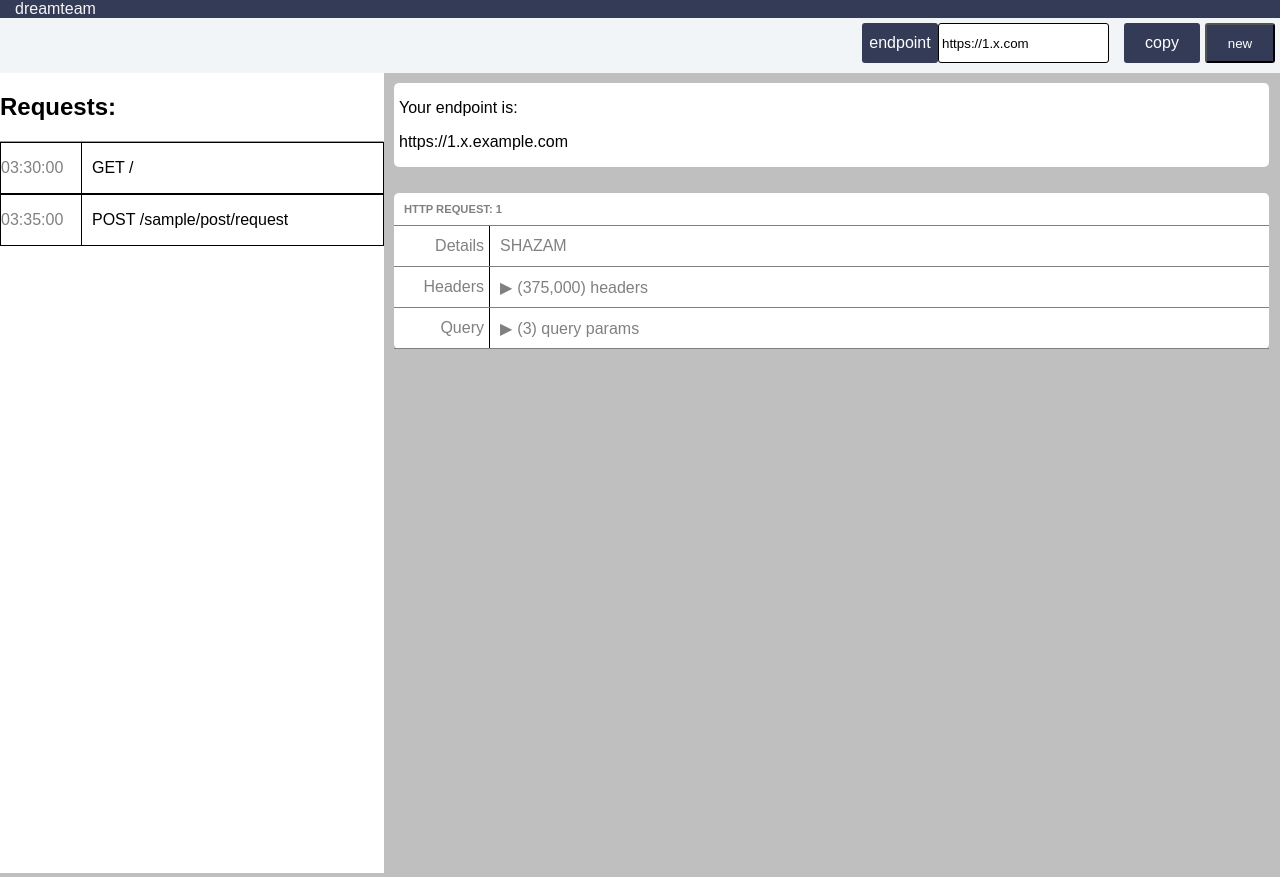
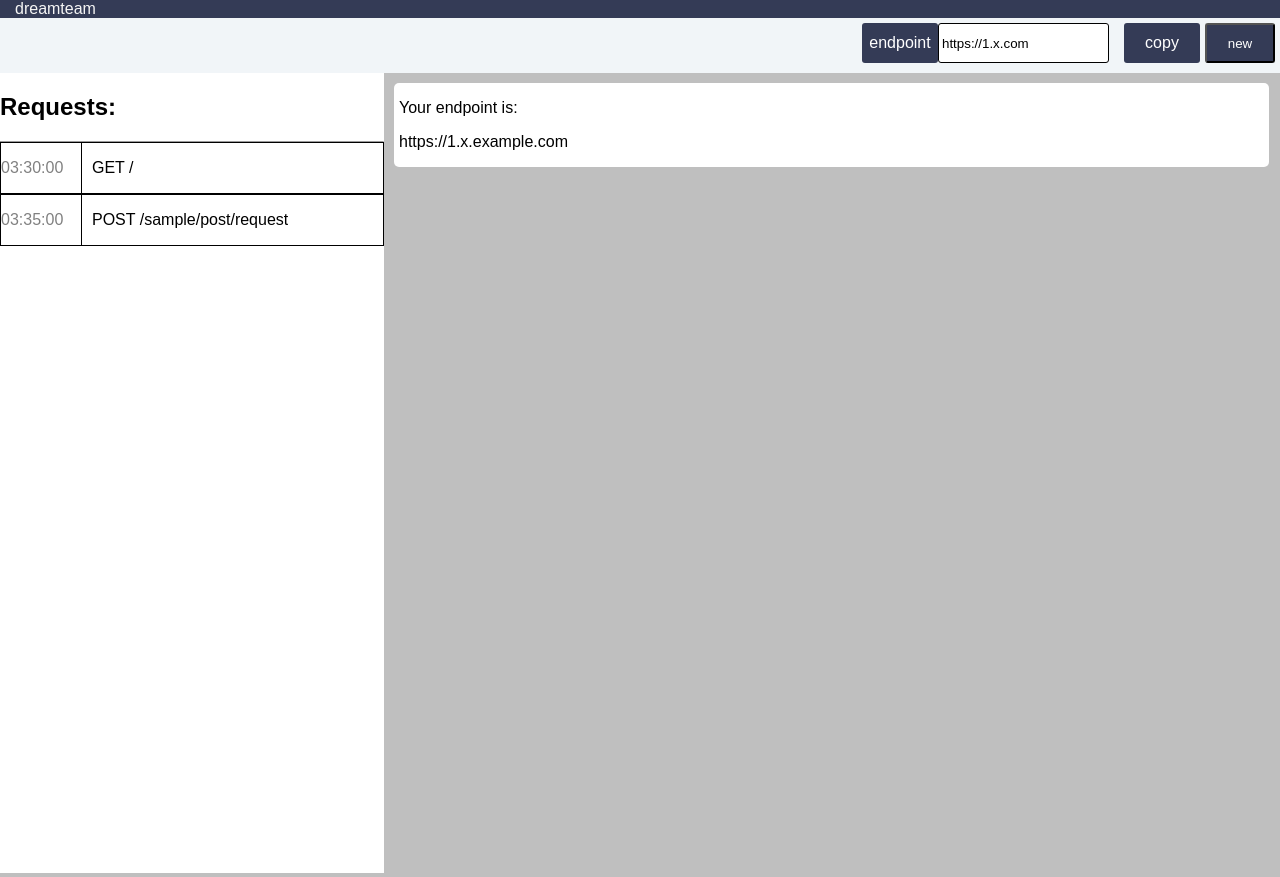
Before and after one commit to MattReg12/request_bin_clone, a React (Vite) app: page /bin/1/1 in a window 1280 px wide. Built offline with nearby package versions, Linux system fonts and the light colour scheme; no server answers; a web font is replaced by a local one.

Commit message:
updated main summary

```diff
--- a/src/components/EndpointSummaryMain.tsx
+++ b/src/components/EndpointSummaryMain.tsx
@@ -13,19 +13,23 @@ interface EndpointSummaryMainProps {
 
 function EndpointSummaryMain({ requestId, binId, requests }: EndpointSummaryMainProps) {
   const [requestClicked, setRequestClicked] = React.useState(false)
+  const [currentRequest, setCurrentRequst] = React.useState<Request>({})
 
   React.useEffect(() => {
     if (requestId) {
-      setRequestClicked(true)
-      // axios request individual detail of request
+      const request = requests.find(request => request['id'] == requestId)
+      if (request) {
+        setRequestClicked(true)
+        setCurrentRequst(request)
+      }
     }
-  }, [])
+  }, [requestId])
 
   return (
     <div className={styles.wrapper}>
       <RequestList requests={requests}/>
       <EndpointDetail binId={binId} />
-      {requestClicked && <RequestDetail requestId={requestId}/>}
+      {requestClicked && <RequestDetail request={currentRequest}/>}
     </div>
   )
 }
--- a/src/components/RequestDetail.tsx
+++ b/src/components/RequestDetail.tsx
@@ -1,17 +1,18 @@
 import React from 'react'
 import styles from './RequestDetail.module.css'
+import { Request } from '../types/types'
 
 interface RequestDetailProp {
-  requestId: string | undefined
+  request: Request
 }
 
-function RequestDetail({ requestId }: RequestDetailProp) {
+function RequestDetail({ request }: RequestDetailProp) {
   return (
     <div className={styles.wrapper}>
-      <p className={styles.header}>{`HTTP REQUEST:      ${requestId}`}</p>
+      <p className={styles.header}>{`HTTP REQUEST:      ${request.id}`}</p>
       <div className={styles.lineItem}>
         <p className={styles.lineItemName}>Details</p>
-        <p className={styles.lineItemContent}>SHAZAM</p>
+        <p className={styles.lineItemContent}>{`${request.method}   ${request.path}`}</p>
       </div>
       <div className={styles.lineItem}>
         <p className={styles.lineItemName}>Headers</p>
--- a/src/components/RequestList.tsx
+++ b/src/components/RequestList.tsx
@@ -13,7 +13,7 @@ function RequestList( {requests} :RequestListProp ) {
       <h2>Requests:</h2>
       <hr className={styles.hr}></hr>
       {requests.map(request => {
-        return <RequestListItem key={Math.random()}request={request}/>
+        return <RequestListItem key={Math.random()} request={request}/>
       })}
     </div>
   )
--- a/src/components/RequestListItem.tsx
+++ b/src/components/RequestListItem.tsx
@@ -1,6 +1,7 @@
 import React from 'react'
 import styles from './RequestListItem.module.css'
 import { Request } from '../types/types'
+import { useNavigate  } from 'react-router-dom'
 
 interface RequestListItem {
   request : Request
@@ -9,10 +10,12 @@ interface RequestListItem {
 
 
 function RequestListItem({request}: RequestListItem) {
+  const navigate = useNavigate()
+
   function handleClick() {
-    alert('bazinga')
+    const bin = window.location.pathname.split('/')[2]
+    navigate(`/bin/${bin}/${request['id']}`)
   }
-
 
   return (
     <div onClick={handleClick} className={styles.wrapper}>
--- a/src/services/endpoints.tsx
+++ b/src/services/endpoints.tsx
@@ -8,14 +8,16 @@ const data = [
       "path": "/",
       "headers": "Host: jWM187dSQ8xT.x.domain.com\nUser-Agent: PostmanRuntime/7.41.0\nAccept: */*",
       "received_at": "2024-09-15T03:30:00.000Z",
-      "body": ""
+      "body": "",
+      "id": "boomboompow"
   },
   {
       "method": "POST",
       "path": "/sample/post/request",
       "headers": "Host: jWM187dSQ8xT.x.domain.com\nContent-Type: application/json\nContent-Length: 35\nUser-Agent: PostmanRuntime/7.32.3\nAccept: */*\nCache-Control: no-cache\nPostman-Token: iuhgs9824h5u20fhe",
       "received_at": "2024-09-15T03:35:00.000Z",
-      "body": "{\r\n\"name\": \"Alice\",\r\n\"email\": \"alice@example.com\"\r\n}"
+      "body": "{\r\n\"name\": \"Alice\",\r\n\"email\": \"alice@example.com\"\r\n}",
+      "id": "letsgetitstarted"
   }
 ]
 
```
